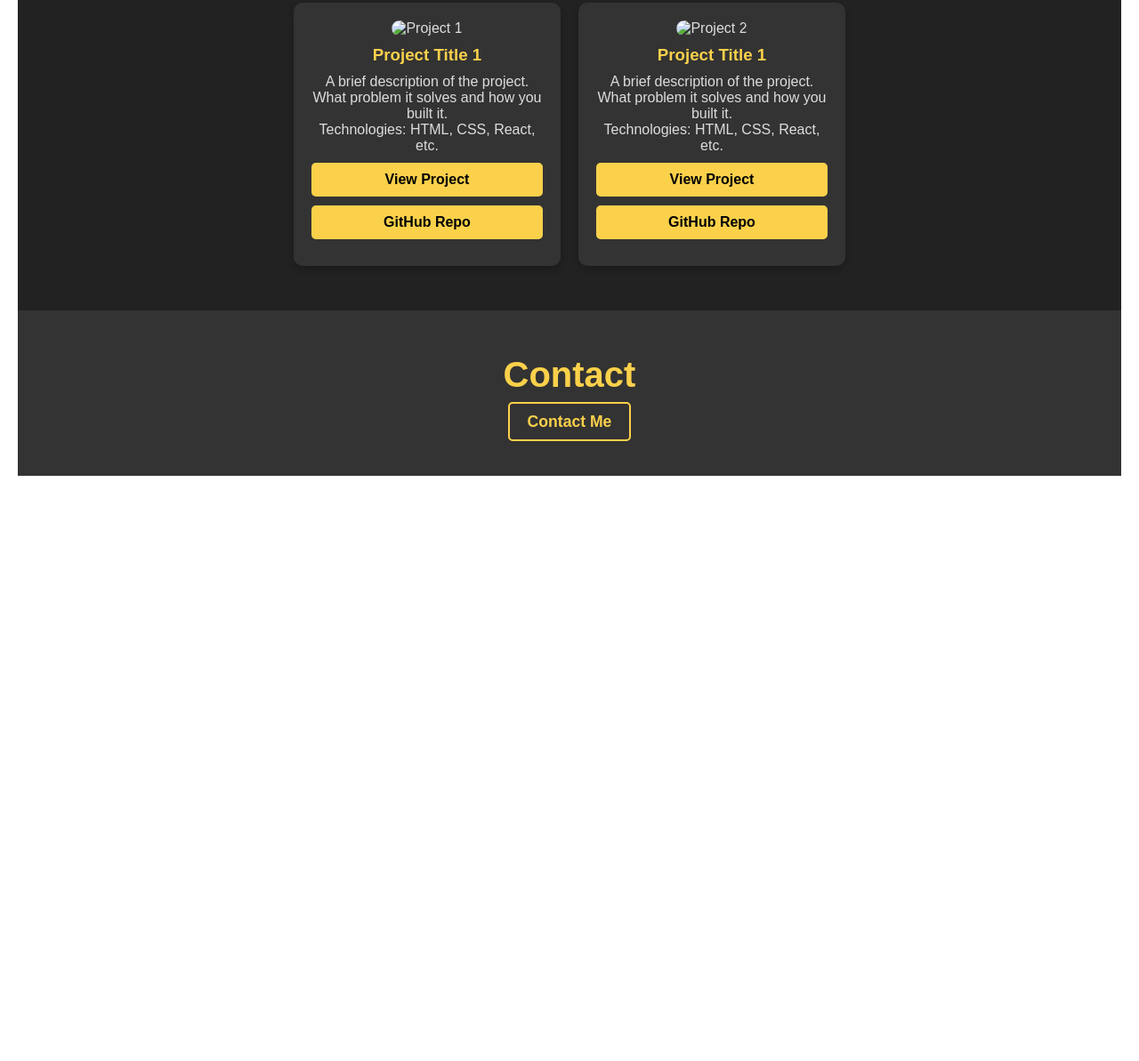
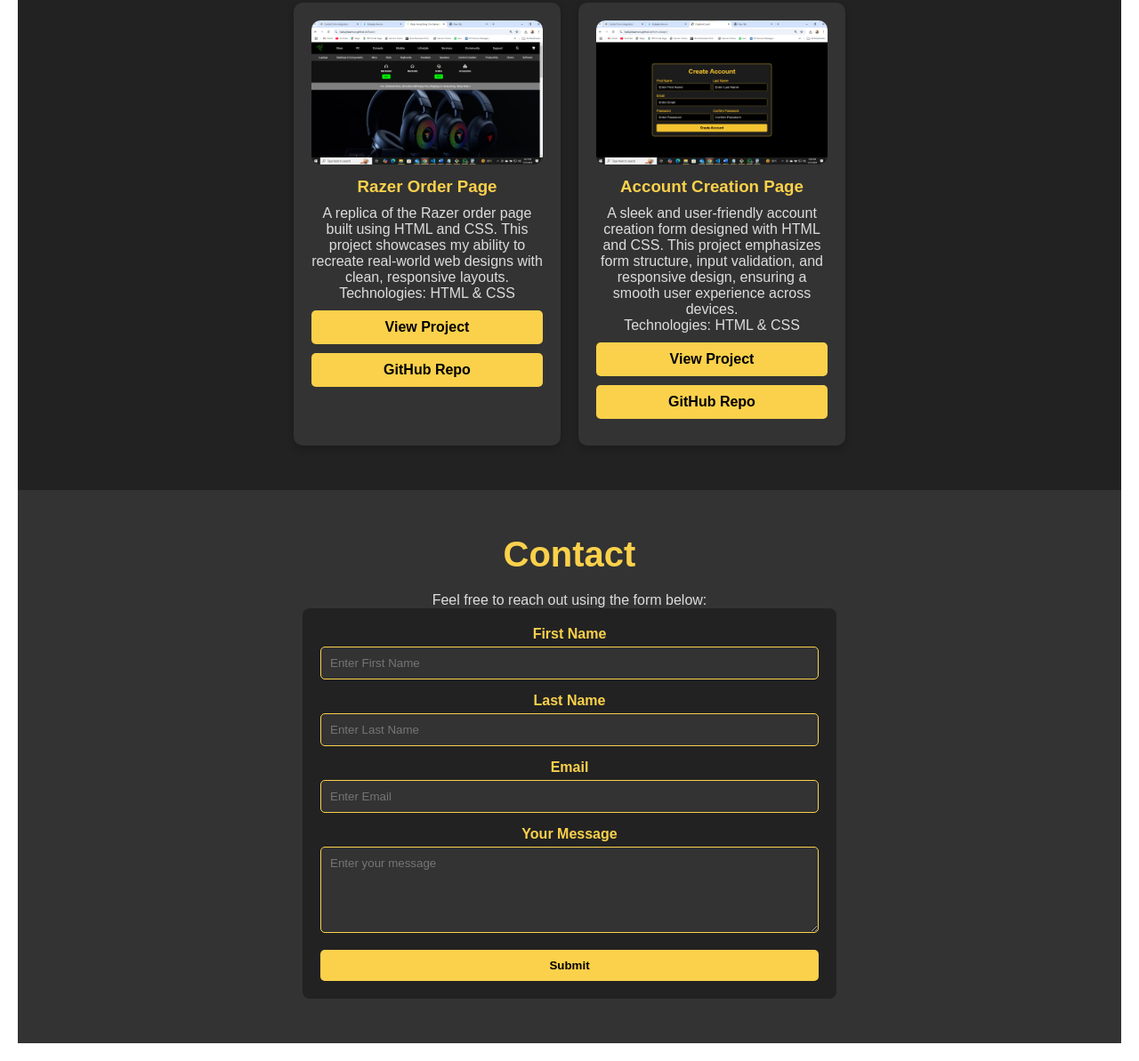
Before and after one commit to babajideamure/My-Page, a plain HTML site: page index.html in a window 1280 px wide. Shown: the part 1722-2915 px from the top of the page at 89% size. Before the commit the page ends 2277 px from the top, so only its background shows below. Drawn offline with Linux system fonts and the light colour scheme.

Commit message:
added project img

```diff
--- a/contact.css
+++ /dev/null
@@ -1,121 +0,0 @@
-* {
-  margin: 0;
-  padding: 0;
-  box-sizing: border-box;
-}
-
-body {
-  font-family: Arial, sans-serif;
-  display: flex;
-  justify-content: center;
-  align-items: center;
-  height: 100vh;
-  background-color: #000000; /* Black background */
-  color: #ffffff; /* Default text color */
-}
-
-.container {
-  width: 100%;
-  max-width: 600px;
-  background-color: #1c1c1c; /* Dark gray for contrast */
-  border: 2px solid #f4c430; /* Yellow border */
-  border-radius: 10px;
-  box-shadow: 0 4px 8px rgba(0, 0, 0, 0.5);
-  padding: 20px;
-}
-
-.container h1 {
-  text-align: center;
-  color: #f4c430; /* Yellow text for the header */
-  margin-bottom: 20px;
-}
-
-/* Label styles */
-label {
-  font-size: 16px;
-  color: #f4c430; /* Yellow labels */
-  margin-bottom: 5px;
-}
-
-/* Input styles */
-input {
-  font-size: 16px;
-  padding: 8px 10px;
-  border: 1px solid #f4c430; /* Yellow border for inputs */
-  border-radius: 5px;
-  outline: none;
-  width: 100%;
-  background-color: #000000; /* Black input background */
-  color: #ffffff; /* White input text */
-  margin-bottom: 15px;
-  transition: all 0.3s;
-}
-
-input::placeholder {
-  color: #cccccc; /* Light gray placeholder */
-}
-
-input:focus {
-  border-color: #ffdd44; /* Brighter yellow on focus */
-  background-color: #1c1c1c; /* Slightly lighter black */
-}
-
-/* Form group styles */
-.form-group {
-  display: flex;
-  flex-wrap: wrap;
-  justify-content: space-between;
-  gap: 10px;
-}
-
-.row-one {
-  display: flex;
-  flex-wrap: wrap;
-  flex-direction: column;
-  flex: 1;
-}
-
-/* Textarea styles */
-textarea {
-  font-size: 16px;
-  padding: 8px 10px;
-  border: 1px solid #f4c430; /* Yellow border for textarea */
-  border-radius: 5px;
-  outline: none;
-  width: 100%;
-  background-color: #000000; /* Black textarea background */
-  color: #ffffff; /* White text */
-  margin-bottom: 20px; /* Added margin for space between textarea and submit button */
-  transition: all 0.3s;
-}
-
-textarea::placeholder {
-  color: #cccccc; /* Light gray placeholder */
-}
-
-textarea:focus {
-  border-color: #ffdd44; /* Brighter yellow on focus */
-  background-color: #1c1c1c; /* Slightly lighter black */
-}
-
-/* Submit button styles */
-.submit-btn {
-  display: block;
-  width: 100%;
-  max-width: 100%;
-  padding: 10px;
-  font-size: 16px;
-  font-weight: bold;
-  color: #000000;
-  background-color: #f4c430;
-  border: none;
-  border-radius: 5px;
-  cursor: pointer;
-  text-align: center;
-  transition: all 0.3s;
-}
-
-.submit-btn:hover {
-  background-color: #ffdd44;
-  color: #000000;
-}
--- a/index.html
+++ b/index.html
@@ -76,30 +76,52 @@
       <h2>My Portfolio</h2>
       <div class="portfolio-items">
         <div class="portfolio-item">
-          <img src="path-to-project-image.jpg" alt="Project 1">
-          <h3>Project Title 1</h3>
-          <p>A brief description of the project. What problem it solves and how you built it.</p>
-          <p>Technologies: HTML, CSS, React, etc.</p>
-          <a href="link-to-live-project" target="_blank">View Project</a>
-          <a href="link-to-github-repo" target="_blank">GitHub Repo</a>
+          <img src="./project 1.png" alt="Razer Order Page">
+          <h3>Razer Order Page</h3>
+          <p>A replica of the Razer order page built using HTML and CSS. This project showcases my ability to recreate real-world web designs with clean, responsive layouts.</p>
+          <p>Technologies: HTML & CSS</p>
+          <a href="https://babajideamure.github.io/Razer/" target="_blank">View Project</a>
+          <a href="https://github.com/babajideamure/Razer" target="_blank">GitHub Repo</a>
         </div>
 
         <div class="portfolio-item">
-          <img src="path-to-project-image.jpg" alt="Project 2">
-          <h3>Project Title 1</h3>
-          <p>A brief description of the project. What problem it solves and how you built it.</p>
-          <p>Technologies: HTML, CSS, React, etc.</p>
-          <a href="link-to-live-project" target="_blank">View Project</a>
-          <a href="link-to-github-repo" target="_blank">GitHub Repo</a>
+          <img src="./project 2.png" alt="Create Account Form">
+          <h3>Account Creation Page</h3>
+          <p>A sleek and user-friendly account creation form designed with HTML and CSS. This project emphasizes form structure, input validation, and responsive design, ensuring a smooth user experience across devices.</p>
+          <p>Technologies: HTML & CSS</p>
+          <a href="https://github.com/babajideamure/form-design" target="_blank">View Project</a>
+          <a href="https://babajideamure.github.io/form-design/" target="_blank">GitHub Repo</a>
         </div>
       </div>
     </div>
 
-    <!-- Contact Section -->
-    <div id="contact" class="contact">
-      <h2>Contact</h2>
-      <a href="contact.html" target="_blank">Contact Me</a>
+<div id="contact" class="contact">
+  <h2>Contact</h2>
+  <p>Feel free to reach out using the form below:</p>
+  <form action="//formspree.io/f/xqaebpwg" method="POST" class="contact-form">
+    <div class="form-group">
+      <div class="row-one">
+        <label for="fname">First Name</label>
+        <input type="text" name="fname" id="fname" placeholder="Enter First Name" required>
+      </div>
+      <div class="row-one">
+        <label for="lname">Last Name</label>
+        <input type="text" name="lname" id="lname" placeholder="Enter Last Name" required>
+      </div>
     </div>
+    <div class="row-one">
+      <label for="email">Email</label>
+      <input type="email" name="email" id="email" placeholder="Enter Email" required>
+    </div>
+    <div class="form-group">
+      <div class="row-one">
+        <label for="message">Your Message</label>
+        <textarea name="message" id="message" placeholder="Enter your message" rows="5" required></textarea>
+      </div>
+    </div>
+    <button type="submit" class="submit-btn">Submit</button>
+  </form>
+</div>
   </div>
 
   <script src="./script.js"></script>
--- a/style.css
+++ b/style.css
@@ -408,3 +408,54 @@
   font-weight: 400;
   text-align: left;
 }
+
+  .contact-form {
+    max-width: 600px;
+    margin: 20px auto;
+    padding: 20px;
+    background-color: #222;
+    border-radius: 8px;
+  }
+  .form-group {
+    display: flex;
+    flex-wrap: wrap;
+    justify-content: space-between;
+  }
+  .row-one {
+    width: 100%;
+    margin-bottom: 15px;
+  }
+  .row-one label {
+    display: block;
+    font-weight: bold;
+    margin-bottom: 5px;
+    color: #fbd14b;
+  }
+  .row-one input, .row-one textarea {
+    width: 100%;
+    padding: 10px;
+    border: 1px solid #fbd14b;
+    border-radius: 5px;
+    background: #333;
+    color: white;
+  }
+  .submit-btn {
+    display: block;
+    width: 100%;
+    padding: 10px;
+    background-color: #fbd14b;
+    border: none;
+    color: #000;
+    font-weight: bold;
+    border-radius: 5px;
+    cursor: pointer;
+    transition: 0.3s;
+  }
+  .submit-btn:hover {
+    background-color: #ffdd44;
+  }
+
+  .contact-form {
+    margin: 0 auto;
+    width: 90%;
+  }
```
Also changed, not shown: contact.html (deleted, +0 -40 lines), project 1.png (added), project 2.png (added).
